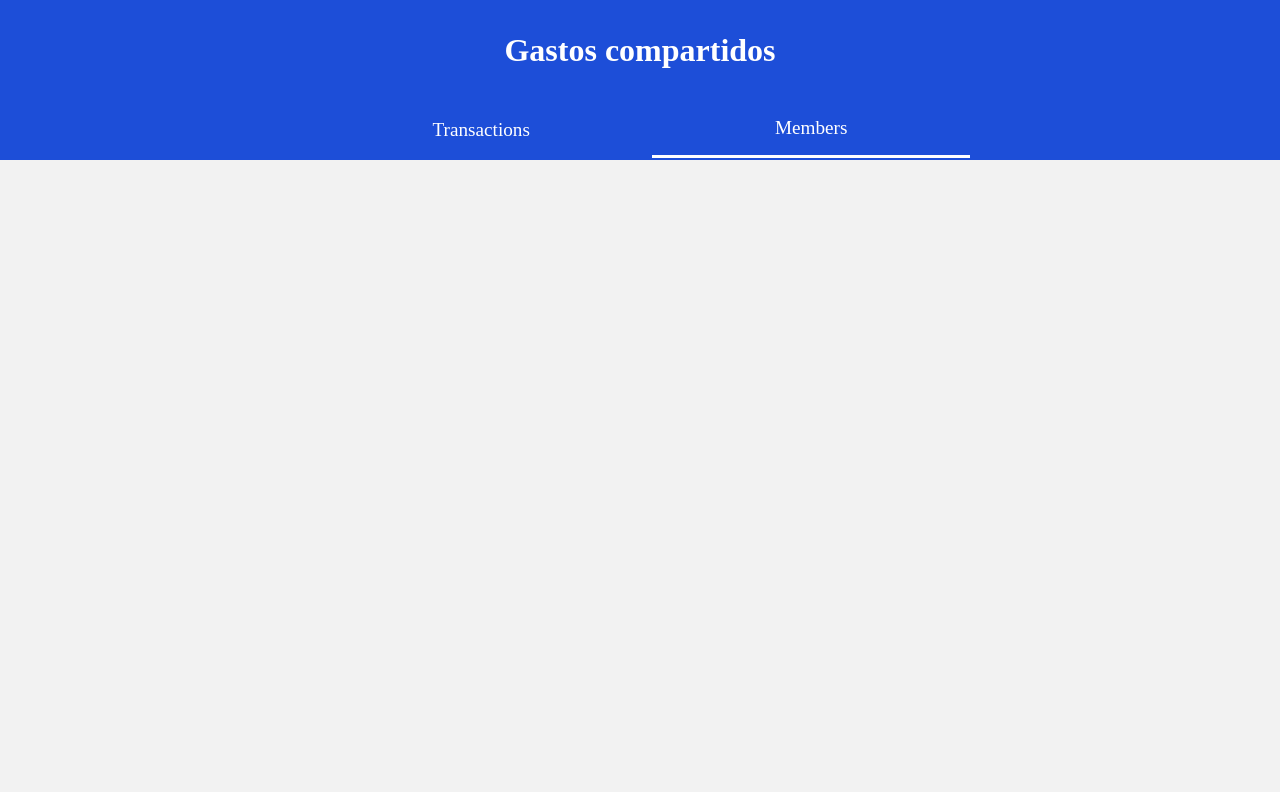
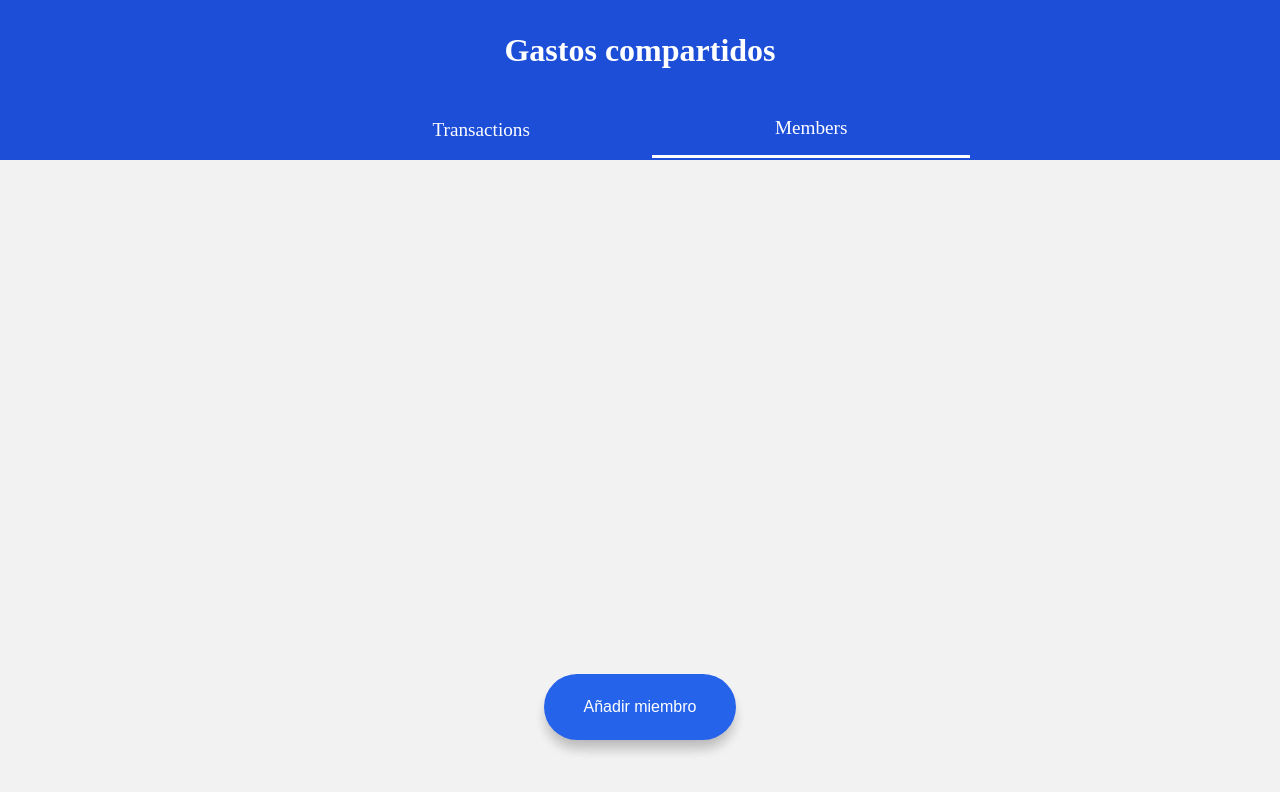
Before and after one commit to moratojoan/frontend-technical-challenge-shared-expenses, an Angular app: page / in a window 1280 px wide. Both pictures are taken after a click on the item "Members". Shown: the top 792 px of the page. Built offline with nearby package versions, Linux system fonts and the light colour scheme.

Commit message:
add ui button component

```diff
--- a/src/app/components/members-section/members-section.component.html
+++ b/src/app/components/members-section/members-section.component.html
@@ -7,3 +7,4 @@
     }
   </ol>
 }
+<button custom-button class="fixed-bottom">Añadir miembro</button>
--- a/src/app/components/members-section/members-section.component.ts
+++ b/src/app/components/members-section/members-section.component.ts
@@ -1,11 +1,12 @@
 import { Component, OnInit, inject } from '@angular/core';
 import { Member } from '../../domain/models/member.model';
 import { GetAllMembersUseCase } from '../../application/get-all-members-use-case';
+import { ButtonComponent } from '../ui/button/button.component';
 
 @Component({
   selector: 'members-section',
   standalone: true,
-  imports: [],
+  imports: [ButtonComponent],
   templateUrl: './members-section.component.html',
   styleUrl: './members-section.component.css',
 })
--- a/src/app/components/transactions-section/transactions-section.component.css
+++ b/src/app/components/transactions-section/transactions-section.component.css
@@ -11,29 +11,3 @@ ol {
   box-shadow: var(--shadow-section);
   border-radius: var(--border-radius-small);
 }
-
-button {
-  position: fixed;
-  bottom: 60px;
-
-  font-size: 1rem;
-  padding: 1.5rem 2.5rem;
-  border-radius: 3rem;
-  outline: none;
-  border: none;
-  box-shadow: var(--shadow-floating-button);
-  white-space: nowrap;
-  height: fit-content;
-  width: fit-content;
-
-  color: rgb(var(--white));
-  background-color: rgb(var(--blue-600));
-}
-button:hover {
-  background-color: rgb(var(--blue-700));
-}
-
-button:active {
-  background-color: rgb(var(--blue-800));
-  box-shadow: none;
-}
--- a/src/app/components/transactions-section/transactions-section.component.html
+++ b/src/app/components/transactions-section/transactions-section.component.html
@@ -5,4 +5,4 @@
     }
   </ol>
 }
-<button>Añadir transacción</button>
+<button custom-button class="fixed-bottom">Añadir transacción</button>
--- a/src/app/components/transactions-section/transactions-section.component.ts
+++ b/src/app/components/transactions-section/transactions-section.component.ts
@@ -2,11 +2,12 @@ import { Component, OnInit, inject } from '@angular/core';
 import { Transaction } from '../../domain/models/expense.model';
 import { GetAllTransactionsUseCase } from '../../application/get-all-transactions-use-case';
 import { TransactionItemComponent } from '../transaction-item/transaction-item.component';
+import { ButtonComponent } from '../ui/button/button.component';
 
 @Component({
   selector: 'transactions-section',
   standalone: true,
-  imports: [TransactionItemComponent],
+  imports: [TransactionItemComponent, ButtonComponent],
   templateUrl: './transactions-section.component.html',
   styleUrl: './transactions-section.component.css',
 })
--- /dev/null
+++ b/src/app/components/ui/button/button.component.css
@@ -0,0 +1,22 @@
+:host {
+  font-size: 1rem;
+  padding: 1.5rem 2.5rem;
+  border-radius: 3rem;
+  outline: none;
+  border: none;
+  box-shadow: var(--shadow-floating-button);
+  white-space: nowrap;
+  height: fit-content;
+  width: fit-content;
+
+  color: rgb(var(--white));
+  background-color: rgb(var(--blue-600));
+}
+:host:hover {
+  background-color: rgb(var(--blue-700));
+}
+
+:host:active {
+  background-color: rgb(var(--blue-800));
+  box-shadow: none;
+}
--- /dev/null
+++ b/src/app/components/ui/button/button.component.ts
@@ -0,0 +1,10 @@
+import { Component, Input } from '@angular/core';
+
+@Component({
+  selector: 'button[custom-button]',
+  standalone: true,
+  imports: [],
+  template: `<ng-content></ng-content>`,
+  styleUrl: './button.component.css',
+})
+export class ButtonComponent {}
--- a/src/styles.css
+++ b/src/styles.css
@@ -50,3 +50,8 @@ ul {
 button {
   cursor: pointer;
 }
+
+.fixed-bottom {
+  position: fixed;
+  bottom: 60px;
+}
```
Also changed, not shown: 1 other file (tests, documents, lock files or other folders).
